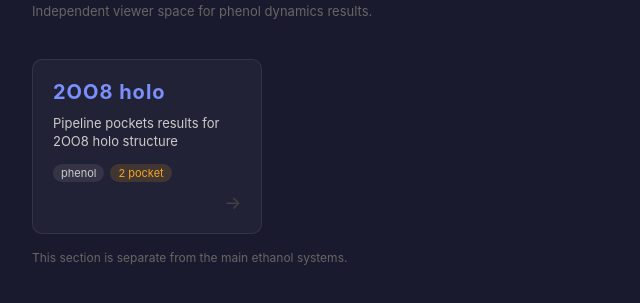
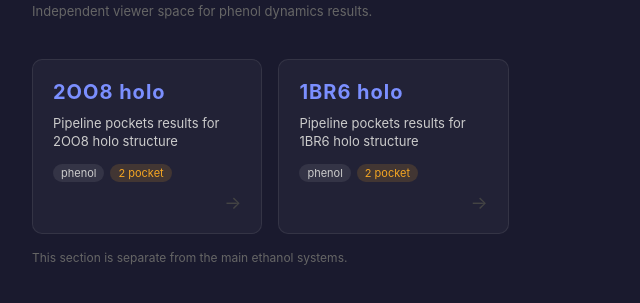
Before and after one commit to jgmarti84/mol-viewer, a plain HTML site: page docs/viewer/phenol/index.html in a window 1280 px wide. Shown: the part 77-380 px from the top of the page, without its empty margins (0-640 px from the left). Drawn offline with Linux system fonts and the light colour scheme.

Commit message:
JM: 1BR6

```diff
--- a/docs/viewer/phenol/index.html
+++ b/docs/viewer/phenol/index.html
@@ -74,6 +74,15 @@
       </div>
       <div class="card-arrow">→</div>
     </a>
+    <a class="card" href="1BR6/">
+      <div class="card-id">1BR6 holo</div>
+      <div class="card-name">Pipeline pockets results for 1BR6 holo structure</div>
+      <div class="card-meta">
+        <span class="tag lig">phenol</span>
+        <span class="tag hyd">2 pocket</span>
+      </div>
+      <div class="card-arrow">→</div>
+    </a>
   </div>
 
   <div class="hint">This section is separate from the main ethanol systems.</div>
```
Also changed, not shown: docs/viewer/phenol/1BR6/index.html (added, +11 -0 lines), 3 other files.
